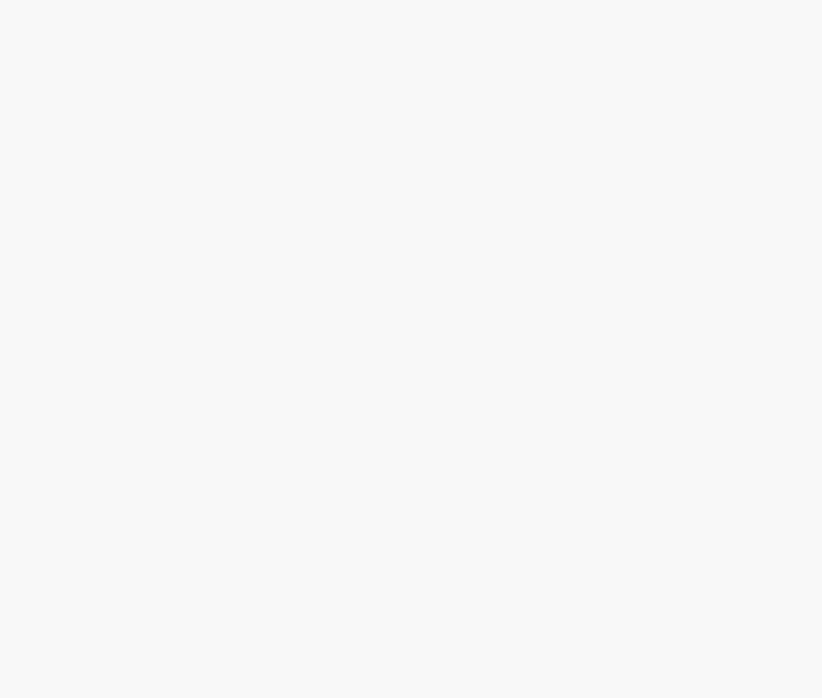
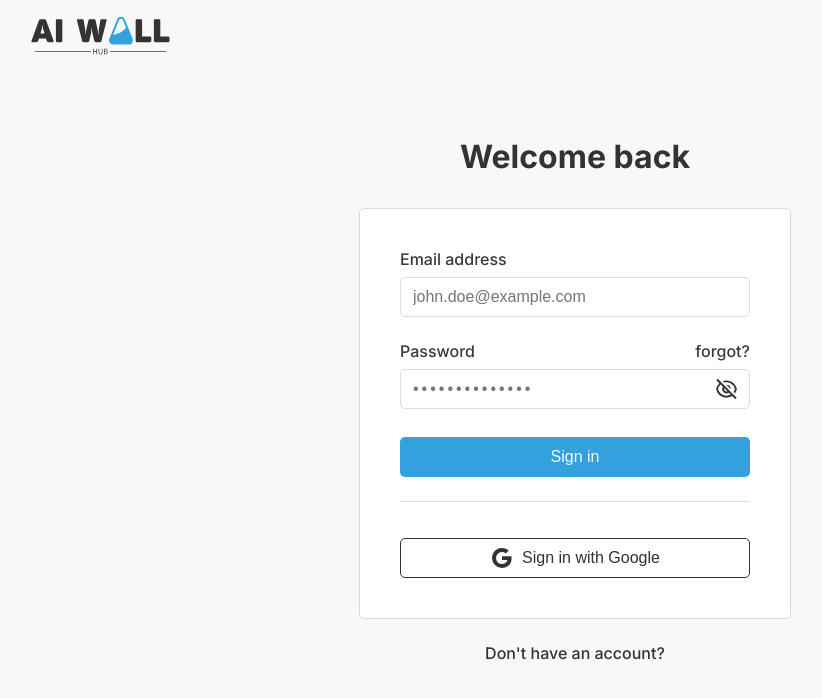
Before and after one commit to nishaj0/Ai_WallHub, a React (Vite) app in the folder client/: page /login in a window 1280 px wide. Before the commit this address had no page. Shown: the top 698 px of the page, without its empty margins (65-887 px from the left). Built offline with nearby package versions, Linux system fonts and the light colour scheme.

Commit message:
created login page

```diff
--- a/client/src/App.jsx
+++ b/client/src/App.jsx
@@ -1,6 +1,14 @@
 import React from "react";
 import { BrowserRouter, Route, Routes } from "react-router-dom";
-import { About, Home, Catagories, Contact, Search } from "./pages";
+import {
+   About,
+   Home,
+   Catagories,
+   Contact,
+   Search,
+   Signup,
+   Login,
+} from "./pages";
 import { Layout } from "./containers";
 
 import "./App.css";
@@ -16,6 +24,8 @@ function App() {
                <Route path="about" element={<About />} />
                <Route path="search" element={<Search />} />
             </Route>
+               <Route path="/signup" element={<Signup />} />
+               <Route path="/login" element={<Login />} />
          </Routes>
       </BrowserRouter>
    );
--- a/client/src/containers/Header/header.css
+++ b/client/src/containers/Header/header.css
@@ -51,7 +51,7 @@ a.wallHub__nav-active {
 
 .wallHub__header__logo img {
    margin-top: .75rem;
-   width: 170px;
+   width: 140px;
 }
 
 .wallHub__nav {
--- a/client/src/index.css
+++ b/client/src/index.css
@@ -9,6 +9,8 @@
    --home-bg-height: 440px;
    --home-search-bar-width: 840px;
    --home-search-bar-height: 3rem;
+   --login-input-x:350px;
+   --login-input-y:40px;
    /* -------------Colors-------------- */
    --bg-color-light: #f8f8f8;
    --text-color-dark: #333333;
@@ -16,10 +18,12 @@
    --medium-gray: #3a3a3a;
    --sky-blue: #33a1de;
    --light-sky-blue: #66c7f4;
+   --input-bg-color:#eff3f7;
    /* --------fonts and typography------- */
    --primary-font-family: 'Inter', sans-serif;
    --h1-font-size: 2.5rem;
-   --h2-font-size: 1.5rem;
+   --h2-font-size:2rem;
+   --h3-font-size: 1.5rem;
    --h4-font-size: 1.2rem;
    --a-font-size: 1.2rem;
    --p-font-size: .9rem;
@@ -27,6 +31,7 @@
    --font-weight-low: 400;
    --font-weight-mid: 500;
    --font-weight-high: 600;
+   --font-weight-extreme:700;
    /* ------------other values---------- */
    --default-icon-size: 27px;
    --default-transition: all 0.3s ease-in-out;
@@ -45,8 +50,9 @@
       --margin-x: 2rem;
       --margin-y: 4rem;
       --header-height: 3.5rem;
+      --login-input-x:300px;
       --h1-font-size: 2rem;
-      --h2-font-size: 1.3rem;
+      --h3-font-size: 1.3rem;
       --a-font-size: 1.1rem;
       --h4-font-size: 1.1rem;
       --p-font-size: 1rem;
--- a/client/src/pages/Home/Home.jsx
+++ b/client/src/pages/Home/Home.jsx
@@ -38,7 +38,7 @@ function Home() {
          <div className="wallHub__home-search_div section__padding">
             <div className="wallHub__home-search_container ">
                <h1>Discover the Future of Wallpapers</h1>
-               <h2> Embrace the Beauty of AI-Generated Wallpapers</h2>
+               <h3> Embrace the Beauty of AI-Generated Wallpapers</h3>
                <div className="wallHub__home-search_bar">
                   <form onSubmit={handleSubmit}>
                      <input
--- a/client/src/pages/Home/home.css
+++ b/client/src/pages/Home/home.css
@@ -21,8 +21,8 @@
    color: var(--bg-color-light);
 }
 
-.wallHub__home-search_container h2 {
-   font-size: var(--h2-font-size);
+.wallHub__home-search_container h3 {
+   font-size: var(--h3-font-size);
    font-weight: var(--font-weight-mid);
    color: var(--bg-color-light);
    margin-top: 1rem;
--- /dev/null
+++ b/client/src/pages/Login/Login.jsx
@@ -0,0 +1,106 @@
+import React from "react";
+import "./login.css";
+
+import logoImg from "../../assets/images/logo/main-logo_dark.svg";
+
+import { useState, useEffect } from "react";
+import { Link } from "react-router-dom";
+import { RiEyeLine, RiEyeOffLine, RiGoogleFill } from "react-icons/ri";
+
+function Login() {
+   const [isEyeToggle, setIsEyeToggle] = useState(true);
+   const [isSmallScreen, setIsSmallScreen] = useState(false);
+   const [loginData, setLoginData] = useState({ email: "", password: "" });
+
+   const handleLogin = (e) => {
+      setLoginData((prevFormData) => {
+         return{
+            ...prevFormData,
+            [e.target.name]: e.target.value
+         }
+      })
+   }
+
+   // console.log(loginData);
+
+   const handleSubmit = (e) => {
+      e.preventDefault();
+   }
+
+   useEffect(() => {
+      // ? check screen is small or not
+      const handleResize = () => {
+         setIsSmallScreen(window.innerWidth < 600);
+      };
+      handleResize();
+   }, []);
+
+   return (
+      <div className="wallHub__login">
+         {isSmallScreen ? (
+            ""
+         ) : (
+            <Link to="/">
+               <img
+                  src={logoImg}
+                  className="wallHub__login-logo"
+                  alt="logo image"
+               />
+            </Link>
+         )}
+         <div className="wallHub__login-head">
+            <h2>Welcome back</h2>
+         </div>
+         <div className="wallHub__login-container">
+            <form onSubmit={handleSubmit}>
+               <div className="wallHub__login-label_container">
+                  <label htmlFor="wallHub__login-email">Email address</label>
+               </div>
+               <input
+                  id="wallHub__login-email"
+                  className="wallHub__login-email"
+                  name="email"
+                  onChange={handleLogin}
+                  placeholder="john.doe@example.com"
+                  type="email"
+               />
+               <div className="wallHub__login-label_container">
+                  <label htmlFor="wallHub__login-password">Password</label>
+                  <Link to={"/"}>forgot?</Link>
+               </div>
+               <div className="wallHub__login-password_container">
+                  <input
+                     id="wallHub__login-password"
+                     className="wallHub__login-password"
+                     name="password"
+                     onChange={handleLogin}
+                     placeholder="••••••••••••••"
+                     type={isEyeToggle ? "password" : "text"}
+                  />
+                  <span
+                     className="wallHub__login-password_eye-span"
+                     onClick={() => setIsEyeToggle((prev) => !prev)}
+                  >
+                     {isEyeToggle ? (
+                        <RiEyeOffLine color="#333" size={23} />
+                     ) : (
+                        <RiEyeLine color="#333" size={23} />
+                     )}
+                  </span>
+               </div>
+               <button>Sign in</button>
+            </form>
+            <hr className="wallHub__login-hr" />
+            <button className="wallHub__login-google_button">
+               <RiGoogleFill color="#333" size={24} />
+               Sign in with Google
+            </button>
+         </div>
+         <Link className="wallHub__login-link_signup" to={"/sign-up"}>
+            Don't have an account?
+         </Link>
+      </div>
+   );
+}
+
+export default Login;
--- /dev/null
+++ b/client/src/pages/Login/login.css
@@ -0,0 +1,183 @@
+.wallHub__login {
+   display: flex;
+   flex-direction: column;
+   align-items: center;
+   justify-content: center;
+   height: 100vh;
+   background-color: var(--bg-color-light);
+   position: relative;
+}
+
+.wallHub__login-logo {
+   width: 140px;
+   position: absolute;
+   top: 1rem;
+   left: var(--margin-x);
+}
+
+.wallHub__login-head {
+   display: flex;
+   align-items: center;
+   justify-content: center;
+   flex-direction: column;
+   text-align: center;
+}
+
+.wallHub__login-head h2 {
+   font-size: var(--h2-font-size);
+   font-weight: var(--font-weight-extreme);
+   color: var(--text-color-dark);
+}
+
+.wallHub__login-container {
+   display: flex;
+   align-items: center;
+   justify-content: center;
+   flex-direction: column;
+   margin-top: 2rem;
+   padding: 2.5rem;
+   border-radius: 5px;
+   background-color: #fff;
+   border:solid 1px #cfdfe7;
+}
+
+
+.wallHub__login-container form {
+   display: flex;
+   align-items: center;
+   justify-content: center;
+   flex-direction: column;
+}
+
+.wallHub__login-email,
+.wallHub__login-password {
+   border: solid 1px #cfdfe7;
+   margin-top: .5rem;
+   padding: .75rem;
+   line-height: 20px;
+   font-size: var(--footer-a-font-size);
+   font-weight: var(--font-weight-mid);
+   color: var(--text-color-dark);
+   background-color: transparent;
+   border-radius: 5px;
+   width: var(--login-input-x);
+   height: var(--login-input-y);
+}
+
+.wallHub__login-container form input:focus {
+   outline: solid 1px var(--sky-blue);
+}
+
+.wallHub__login-container form input:hover {
+   border: solid 1px var(--sky-blue);
+}
+
+.wallHub__login-password_container {
+   width: var(--login-input-x);
+   height: var(--login-input-y);
+   margin-top: .5rem;
+   position: relative;
+}
+
+.wallHub__login-password {
+   letter-spacing: 3px;
+   margin-top: 0;
+}
+
+.wallHub__login-password_container span {
+   position: absolute;
+   top: 54%;
+   right: .75rem;
+   transform: translateY(-50%);
+   cursor: pointer;
+}
+
+.wallHub__login-label_container {
+   font-size: var(--footer-a-font-size);
+   font-weight: var(--font-weight-mid);
+   color: var(--medium-gray);
+   margin-top: 1.5rem;
+   width:100%;
+   text-align: left;
+   display: flex;
+   justify-content: space-between;
+   align-items: center;
+}
+
+.wallHub__login-label_container:nth-child(1) {
+   margin-top: 0rem;
+}
+
+.wallHub__login-container form>button {
+   border: none;
+   outline: none;
+   width: var(--login-input-x);
+   height: var(--login-input-y);
+   margin-top: 1.75rem;
+   line-height: 20px;
+   font-size: var(--footer-a-font-size);
+   font-weight: var(--font-weight-mid);
+   color: var(--bg-color-light);
+   background-color: var(--sky-blue);
+   border-radius: 5px;
+   cursor: pointer;
+}
+
+.wallHub__login-hr {
+   width: var(--login-input-x);
+   margin-top: 1.5rem;
+   margin-bottom: 1.5rem;
+   border: none;
+   border-bottom: solid 1px #cfdfe7;
+}
+
+.wallHub__login-google_button{
+   display: flex;
+   align-items: center;
+   justify-content: center;
+   width: var(--login-input-x);
+   height: var(--login-input-y);
+   margin-top: .75rem;
+   line-height: 20px;
+   font-size: var(--footer-a-font-size);
+   font-weight: var(--font-weight-mid);
+   color: var(--text-color-dark);
+   background-color: var(--google-blue);
+   border-radius: 5px;
+   border: 1px solid var(--text-color-dark);
+   cursor: pointer;
+}
+
+.wallHub__login-google_button svg{
+   margin-right: .5rem;
+}
+
+.wallHub__login-link_signup{
+   font-size: var(--footer-a-font-size);
+   font-weight: var(--font-weight-mid);
+   color: var(--text-color-dark);
+   margin-top: 1.5rem;
+   text-decoration: none;
+}
+
+@media screen and (max-width:550px){
+   .wallHub__login-logo {
+      width: 120px;
+   }
+   .wallHub__login-container {
+      padding: 1.5rem;
+   }
+   .wallHub__login-container form>button {
+      margin-top: 1.25rem;
+   }
+   .wallHub__login-hr {
+      margin-top: 1.25rem;
+      margin-bottom: 1.25rem;
+   }
+   .wallHub__login-google_button{
+      margin-top: .5rem;
+   }
+   .wallHub__login-link_signup{
+      margin-top: 1rem;
+   }
+}
--- /dev/null
+++ b/client/src/pages/Signup/Signup.jsx
@@ -0,0 +1,9 @@
+import React from 'react'
+
+function Signup() {
+  return (
+    <div>Signup</div>
+  )
+}
+
+export default Signup
--- a/client/src/pages/index.js
+++ b/client/src/pages/index.js
@@ -3,5 +3,7 @@ import About from "./About/About";
 import Catagories from "./Catagories/Catagories";
 import Contact from "./Contact/Contact";
 import Search from "./Search/Search";
+import Signup from "./Signup/Signup";
+import Login from "./Login/Login";
 
-export { Home, About, Contact, Catagories, Search };
+export { Home, About, Contact, Catagories, Search, Login, Signup };
```
Also changed, not shown: client/src/pages/Signup/signup.css (added).
